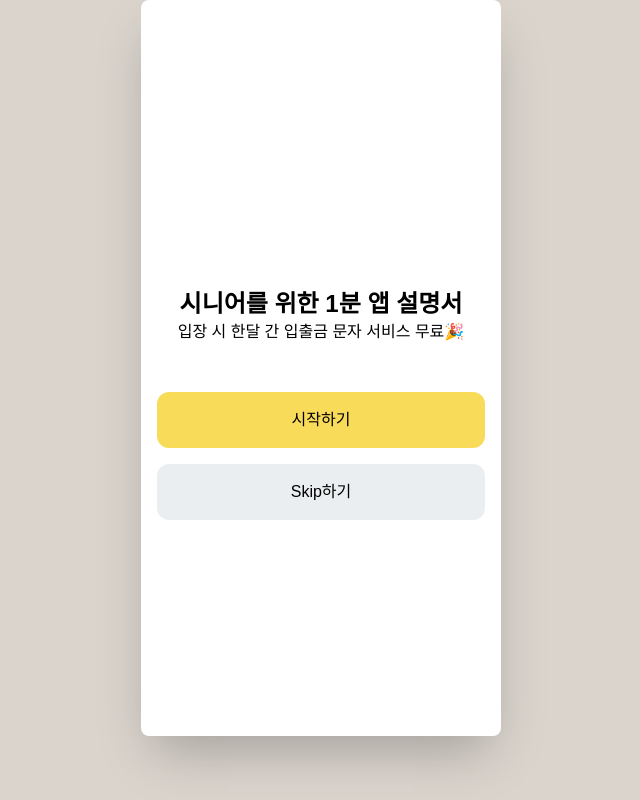
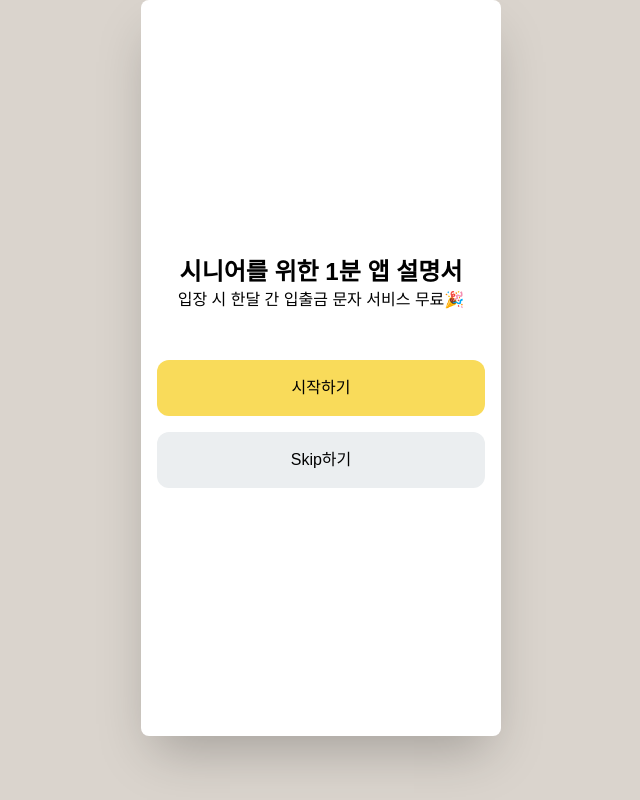
Before and after one commit to yooseong11/numble_senior, a React (Create React App) app: page /skipOrStart in a window 1280 px wide. Shown: the whole page, without its empty margins (319-959 px from the left). Built offline with nearby package versions, Linux system fonts and the light colour scheme.

Commit message:
chore: style

```diff
--- a/src/routes/skipOrStart.tsx
+++ b/src/routes/skipOrStart.tsx
@@ -7,7 +7,7 @@ const skipOrStart = () => {
   }
 
   return (
-    <div className='py-72 text-center font-NotoSans'>
+    <div className='py-64 text-center font-NotoSans'>
       <div className='px-4 mb-12'>
         <h2 className='text-2xl font-bold'>시니어를 위한 1분 앱 설명서</h2>
         <p>
```
